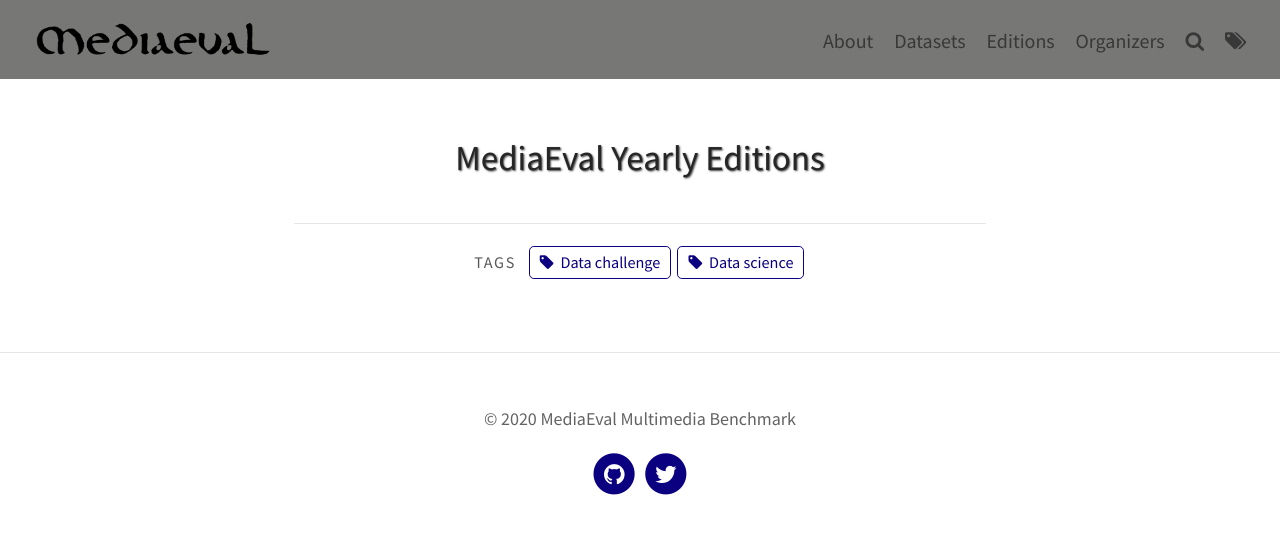
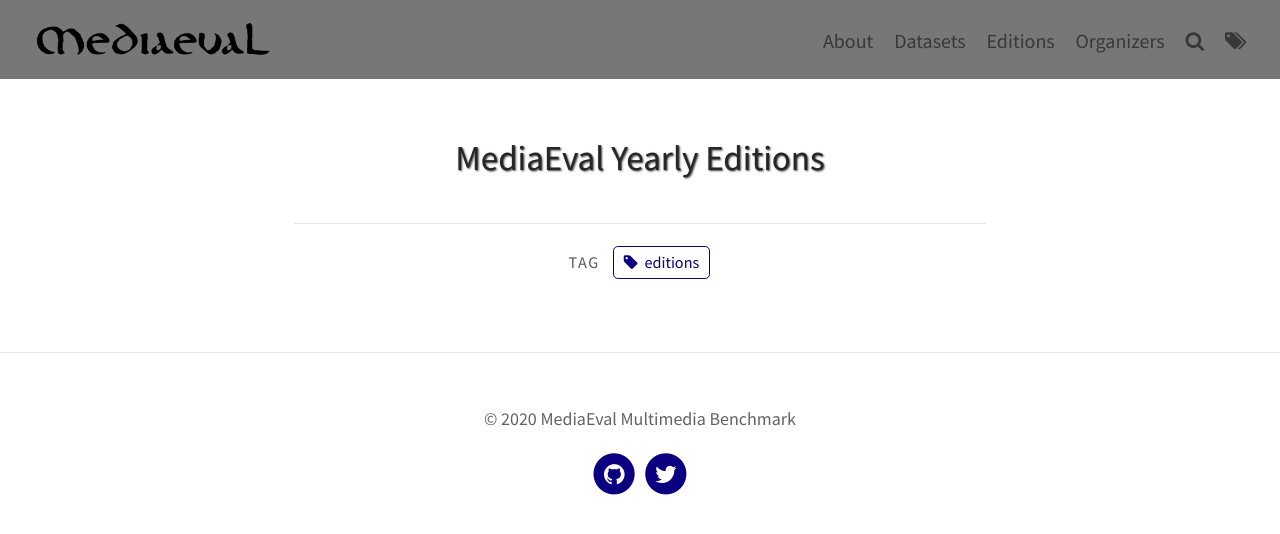
Before and after one commit to multimediaeval/multimediaeval.github.io, a Jekyll site: the page built from pages/03_editions.md, in a window 1280 px wide. Shown: the top 534 px of the page. Built offline with Jekyll 4.4.1, drawn with Linux system fonts in a browser that asks for light colours.

Commit message:
normalized tags

```diff
--- a/pages/03_editions.md
+++ b/pages/03_editions.md
@@ -3,7 +3,7 @@
 title: Editions
 subtitle: MediaEval Yearly Editions
 permalink: /editions/
-tags: [Data science, Data challenge]
+tags: [editions]
 ---
 
 <hr>
```
Also changed, not shown: pages/01_about.md (+1 -1 lines).
